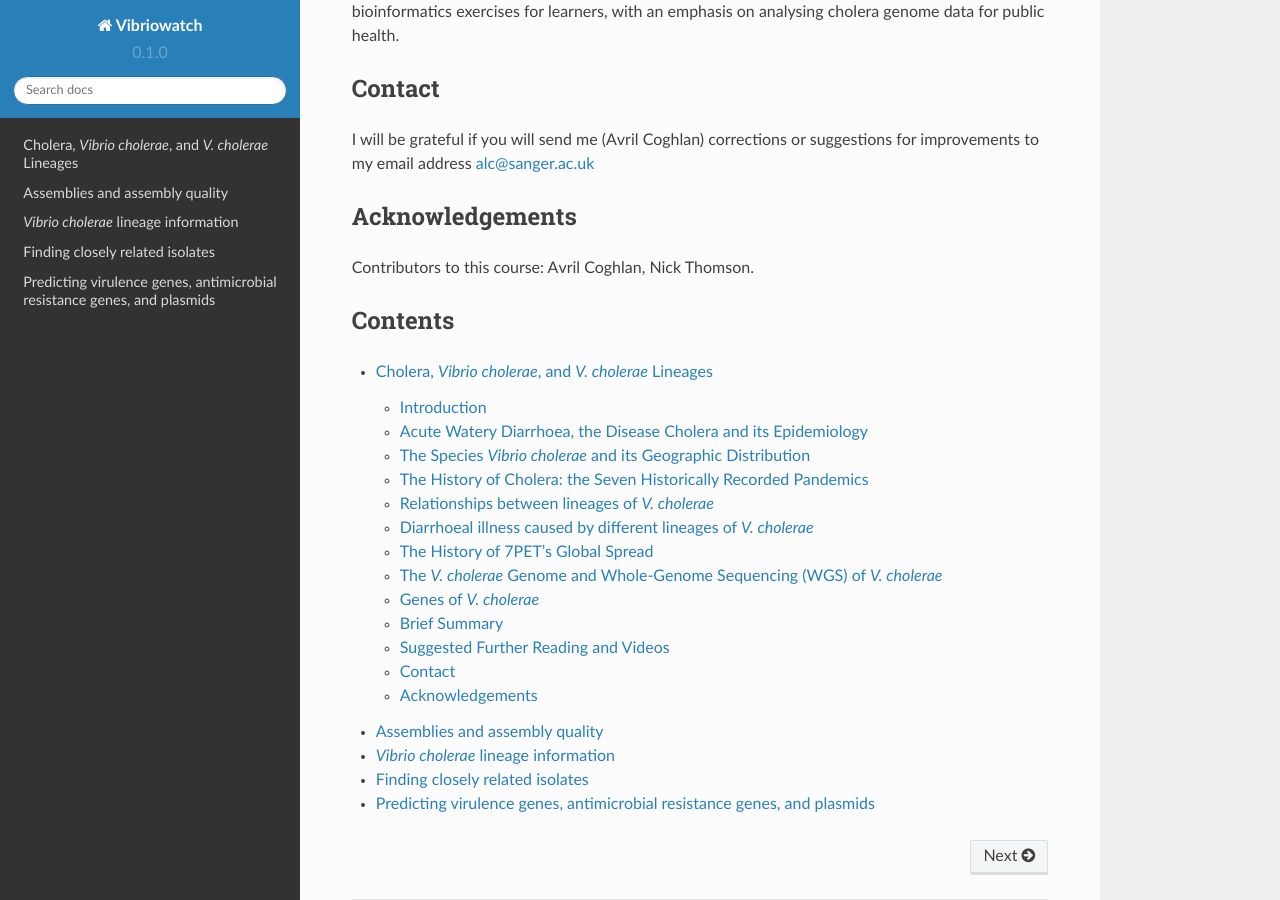
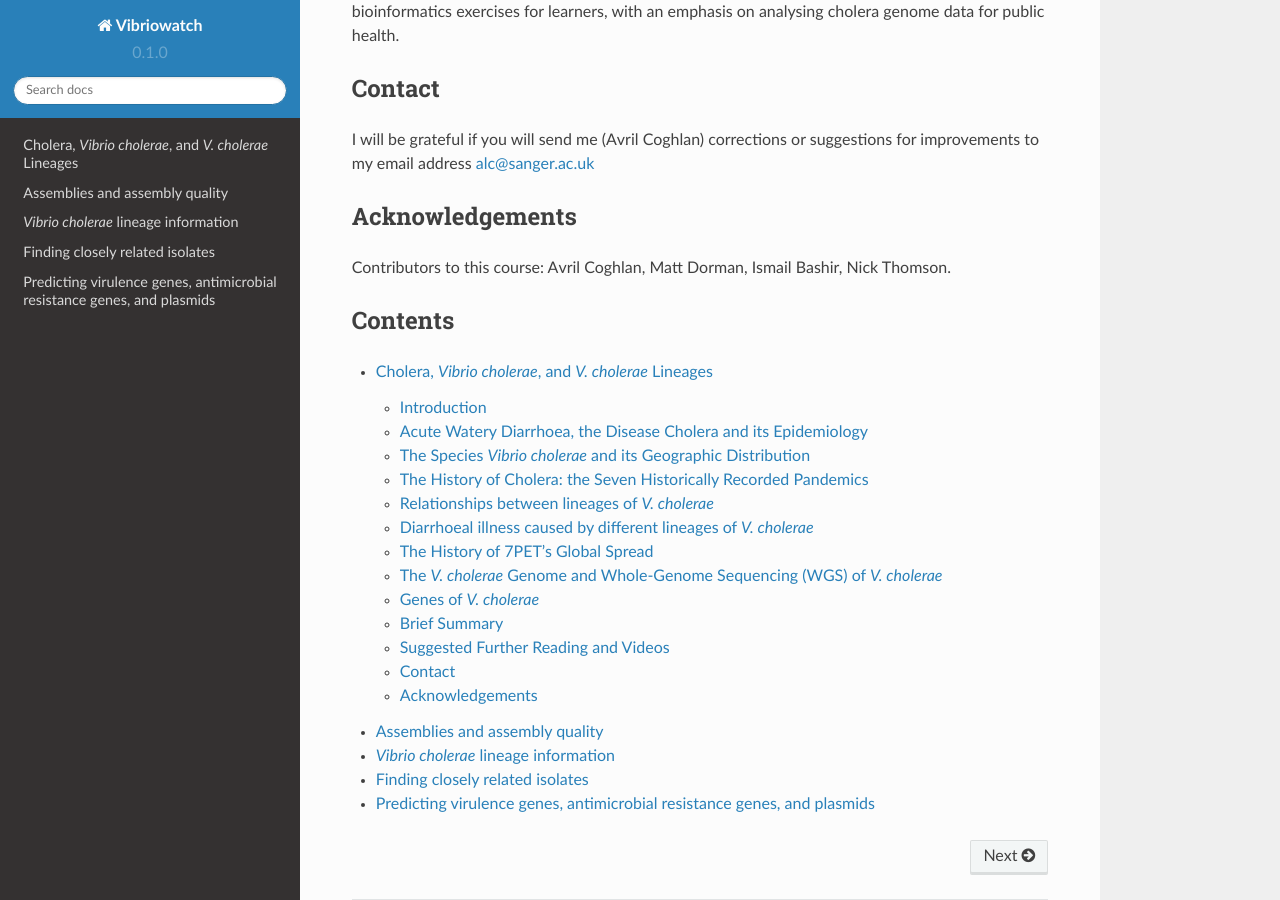
Before and after one commit to avrilcoghlan/cholerabook, a Sphinx documentation site: the page built from docs/source/index.rst, in a window 1280 px wide and 900 px high, scrolled down 1000 px. Built offline with Sphinx 7.4.7 and the Read the Docs theme 2.0.0, drawn with Linux system fonts in a browser that asks for light colours.

Commit message:
Update index.rst

```diff
--- a/docs/source/index.rst
+++ b/docs/source/index.rst
@@ -34,7 +34,7 @@ I will be grateful if you will send me (Avril Coghlan) corrections or suggestion
 Acknowledgements
 ----------------
 
-Contributors to this course: Avril Coghlan, Nick Thomson.
+Contributors to this course: Avril Coghlan, Matt Dorman, Ismail Bashir, Nick Thomson.
 
 Contents
 --------
```
